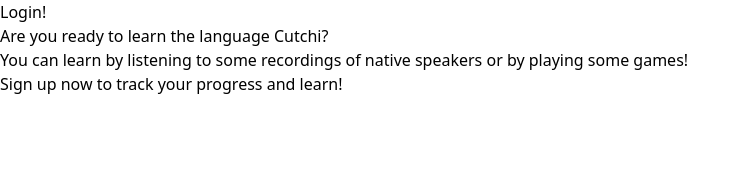
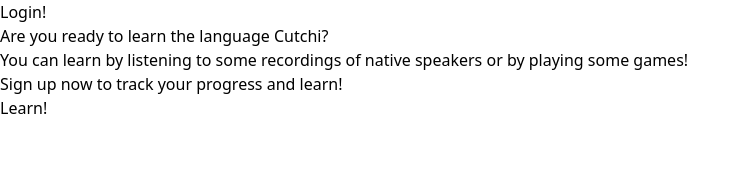
Before and after one commit to Nabeel-Anwar1/LearnCutchiOnline, a React (Vite) app: page / in a window 1280 px wide. Shown: the top 187 px of the page, without its empty margins (0-750 px from the left). Built offline with nearby package versions, Linux system fonts and the light colour scheme.

Commit message:
Learn page setup

```diff
--- a/src/components/Home/HomePage.tsx
+++ b/src/components/Home/HomePage.tsx
@@ -10,6 +10,7 @@ const HomePage = () => {
         playing some games!
       </p>
       <p>Sign up now to track your progress and learn!</p>
+      <Link to="/Learn">Learn!</Link>
     </div>
   );
 };
--- /dev/null
+++ b/src/components/Learn/LearnPage.tsx
@@ -0,0 +1,5 @@
+const LearnPage = () => {
+  return <>Here we will show you basic words and phrases and how to pronounce them!</>;
+};
+
+export default LearnPage;
```
